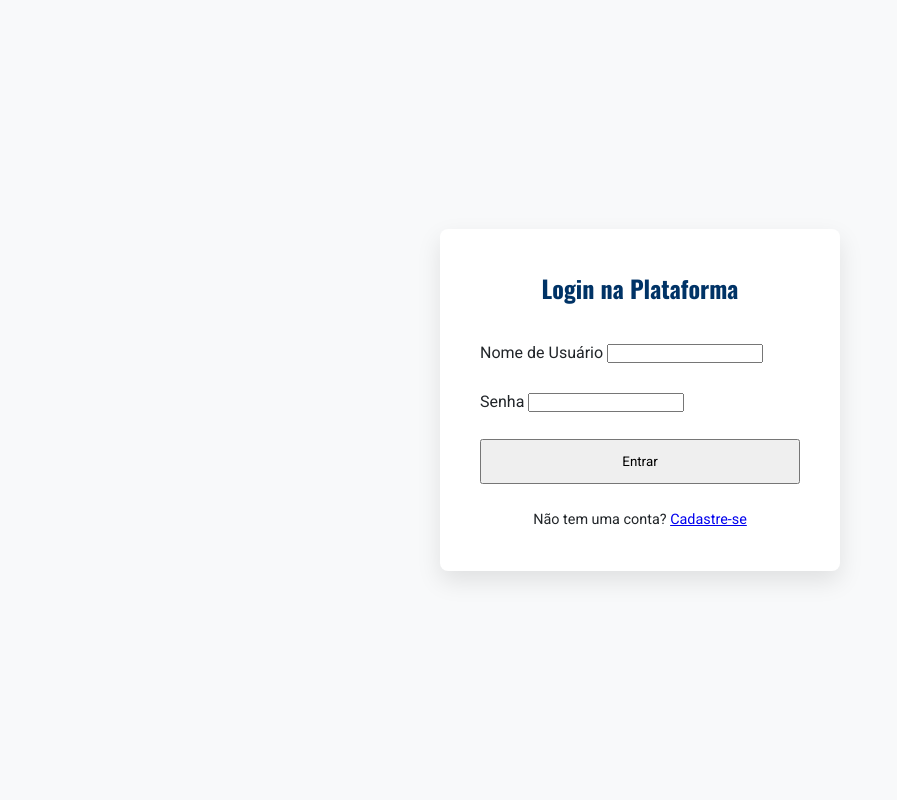
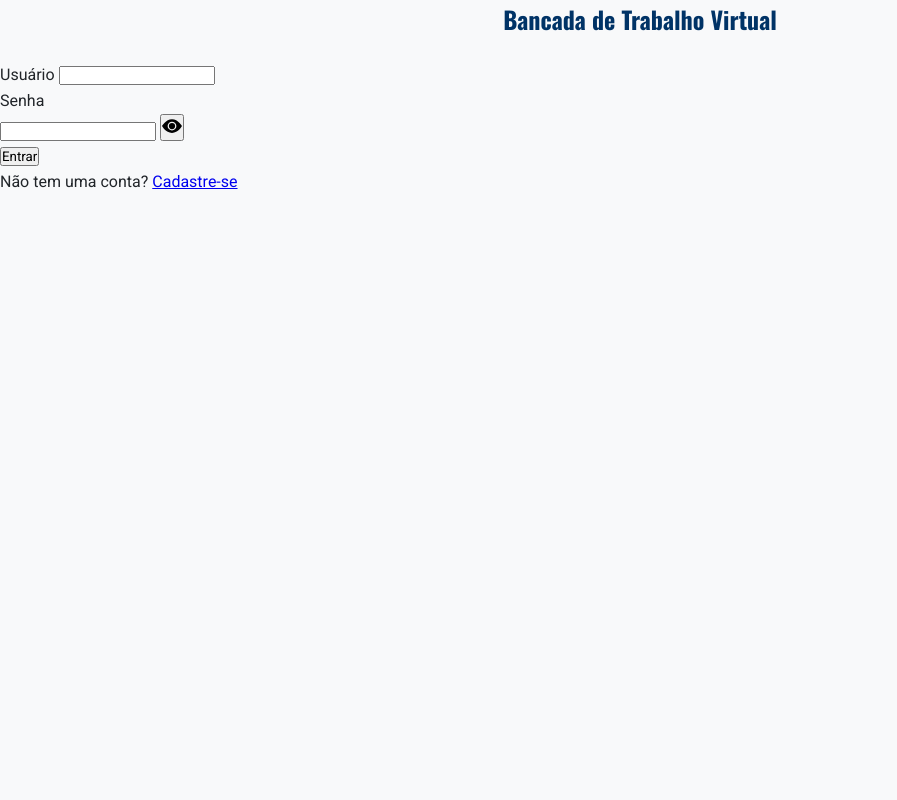
Before and after one commit to Jonathan0078/Dockerfile-, a Flask app: page / in a window 1280 px wide. Shown: the whole page, without its empty margins (0-897 px from the left). Run offline with Flask 3, Linux system fonts and the light colour scheme.

Commit message:
Update login.html

```diff
--- a/templates/login.html
+++ b/templates/login.html
@@ -2,29 +2,64 @@
 <html lang="pt-BR">
 <head>
     <meta charset="UTF-8">
+    <meta name="viewport" content="width=device-width, initial-scale=1.0">
     <title>Login - Plataforma de Engenharia</title>
     <link rel="stylesheet" href="{{ url_for('static', filename='style.css') }}">
 </head>
-<body class="auth-body">
-    <div class="auth-container">
-        <h2>Login na Plataforma</h2>
+<body>
+    <div class="login-container">
+        <h2>Bancada de Trabalho Virtual</h2>
+
         {% with messages = get_flashed_messages() %}
-        {% if messages %}
-            <div class="flash-message">{{ messages[0] }}</div>
-        {% endif %}
+            {% if messages %}
+                <div class="flash-message error">
+                    {{ messages[0] }}
+                </div>
+            {% endif %}
         {% endwith %}
-        <form method="POST" action="{{ url_for('login') }}">
+
+        <form action="{{ url_for('login') }}" method="POST">
             <div class="input-group">
-                <label for="username">Nome de Usuário</label>
+                <label for="username">Usuário</label>
                 <input type="text" id="username" name="username" required>
             </div>
+
             <div class="input-group">
                 <label for="password">Senha</label>
-                <input type="password" id="password" name="password" required>
+                <div class="password-input-wrapper">
+                    <input type="password" id="password" name="password" required>
+                    <button type="button" class="password-toggle-btn" onclick="togglePasswordVisibility()">
+                        <svg xmlns="http://www.w3.org/2000/svg" width="20" height="20" fill="currentColor" class="bi bi-eye-fill" viewBox="0 0 16 16">
+                            <path d="M10.5 8a2.5 2.5 0 1 1-5 0 2.5 2.5 0 0 1 5 0z"/>
+                            <path d="M0 8s3-5.5 8-5.5S16 8 16 8s-3 5.5-8 5.5S0 8 0 8zm8 3.5a3.5 3.5 0 1 0 0-7 3.5 3.5 0 0 0 0 7z"/>
+                        </svg>
+                    </button>
+                </div>
             </div>
-            <button type="submit" class="btn btn-highlight">Entrar</button>
+
+            <button type="submit" class="btn btn-primary">Entrar</button>
         </form>
-        <p class="auth-switch">Não tem uma conta? <a href="{{ url_for('register') }}">Cadastre-se</a></p>
+
+        <div class="register-link">
+            <p>Não tem uma conta? <a href="{{ url_for('register') }}">Cadastre-se</a></p>
+        </div>
     </div>
+
+    <script>
+        function togglePasswordVisibility() {
+            const passwordInput = document.getElementById('password');
+            const toggleButton = document.querySelector('.password-toggle-btn');
+
+            if (passwordInput.type === 'password') {
+                passwordInput.type = 'text';
+                // Opcional: mudar o ícone para um olho "cortado" quando a senha está visível
+                toggleButton.innerHTML = `<svg xmlns="http://www.w3.org/2000/svg" width="20" height="20" fill="currentColor" class="bi bi-eye-slash-fill" viewBox="0 0 16 16"><path d="m10.79 12.912-1.614-1.615a3.5 3.5 0 0 1-4.474-4.474l-2.06-2.06C.938 6.278 0 8 0 8s3 5.5 8 5.5a7.029 7.029 0 0 0 2.79-.588zM5.21 3.088A7.028 7.028 0 0 1 8 2.5c5 0 8 5.5 8 5.5s-.939 1.721-2.641 3.238l-2.062-2.062a3.5 3.5 0 0 0-4.474-4.474L5.21 3.089z"/><path d="M5.525 7.646a2.5 2.5 0 0 0 2.829 2.829l-2.83-2.829zm4.95.708-2.829-2.83a2.5 2.5 0 0 1 2.829 2.829z"/><path fill-rule="evenodd" d="M13.646 14.354l-12-12 .708-.708 12 12-.708.708z"/></svg>`;
+            } else {
+                passwordInput.type = 'password';
+                // Retornar ao ícone de olho normal
+                toggleButton.innerHTML = `<svg xmlns="http://www.w3.org/2000/svg" width="20" height="20" fill="currentColor" class="bi bi-eye-fill" viewBox="0 0 16 16"><path d="M10.5 8a2.5 2.5 0 1 1-5 0 2.5 2.5 0 0 1 5 0z"/><path d="M0 8s3-5.5 8-5.5S16 8 16 8s-3 5.5-8 5.5S0 8 0 8zm8 3.5a3.5 3.5 0 1 0 0-7 3.5 3.5 0 0 0 0 7z"/></svg>`;
+            }
+        }
+    </script>
 </body>
 </html>
```
